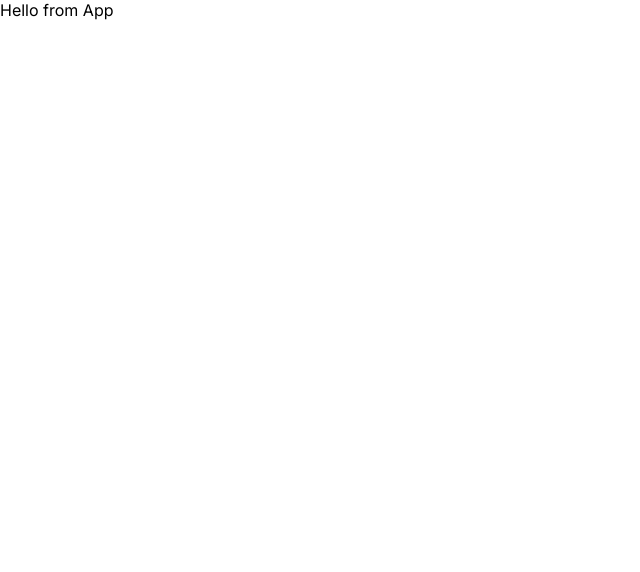
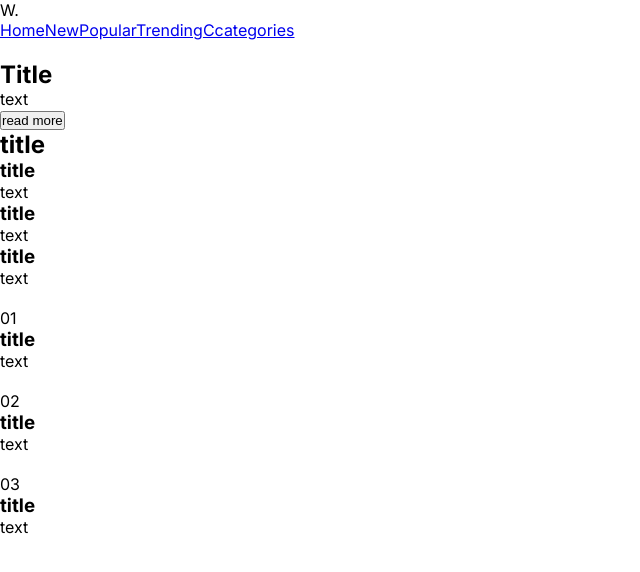
Before and after one commit to BnayaKahalani/news-homepage, a React (Vite) app: page / in a window 1280 px wide. Shown: the top 572 px of the page, without its empty margins (0-640 px from the left). Built offline with nearby package versions, Linux system fonts and the light colour scheme; the HTML template or start-up script is replaced by a standard one.

Commit message:
Components Structure - Done

```diff
--- a/src/App.jsx
+++ b/src/App.jsx
@@ -1,10 +1,17 @@
 import './assets/styles/index.scss'
+import Header from './components/Header'
+import Article from './components/Article'
+import New from './components/New'
+import Cards from './components/Cards'
 
 function App() {
 
   return (
     <div className="App">
-      <p>Hello from App</p>
+      <Header />
+      <Article />
+      <New />
+      <Cards />
     </div>
   )
 }
--- /dev/null
+++ b/src/components/Article.jsx
@@ -0,0 +1,21 @@
+
+export default function Article() {
+  return (
+    <article>
+      <div className="article__img-container">
+        <img src="" alt="" />
+      </div>
+      <div className="article__title">
+        <h2>Title</h2>
+      </div>
+      <div className="article__content">
+        <p className="article__paragraph">
+          text
+        </p>
+        <button className="article__btn">
+          read more
+        </button>
+      </div>
+    </article>
+  )
+}
--- /dev/null
+++ b/src/components/Cards.jsx
@@ -0,0 +1,37 @@
+
+export default function Cards() {
+  return (
+    <section className="cards">
+      <div className="cards__card-1">
+        <div className="cards_img-container">
+          <img src="" alt="" />
+        </div>
+        <div className="cards__content">
+          <span className="cards__number">01</span>
+          <h3 className="cards__title">title</h3>
+          <p className="cards__text">text</p>
+        </div>
+      </div>
+      <div className="cards__card-2">
+        <div className="cards_img-container">
+          <img src="" alt="" />
+        </div>
+        <div className="cards__content">
+          <span className="cards__number">02</span>
+          <h3 className="cards__title">title</h3>
+          <p className="cards__text">text</p>
+        </div>
+      </div>
+      <div className="cards__card-3">
+        <div className="cards_img-container">
+          <img src="" alt="" />
+        </div>
+        <div className="cards__content">
+          <span className="cards__number">03</span>
+          <h3 className="cards__title">title</h3>
+          <p className="cards__text">text</p>
+        </div>
+      </div>
+    </section>
+  )
+}
--- /dev/null
+++ b/src/components/Header.jsx
@@ -0,0 +1,19 @@
+
+export default function Header() {
+  return (
+    <header>
+      <div className="header-container">
+        <div className="header-container__logo-container">
+          <span>W.</span>
+        </div>
+        <nav>
+          <a href="#" className="header-container__home">Home</a>
+          <a href="#" className="header-container__new">New</a>
+          <a href="#" className="header-container__popular">Popular</a>
+          <a href="#" className="header-container__trending">Trending</a>
+          <a href="#" className="header-container__categories">Ccategories</a>
+        </nav>
+      </div>
+    </header>
+  )
+}
--- /dev/null
+++ b/src/components/New.jsx
@@ -0,0 +1,24 @@
+
+export default function New() {
+  return (
+    <aside>
+      <div className="aside__title-container">
+        <h2>title</h2>
+      </div>
+      <div className="aside__content-container"></div>
+      <div className="aside__content-1">
+        <h3>title</h3>
+        <p>text</p>
+      </div>
+      <div className="aside__content-2">
+        <h3>title</h3>
+        <p>text</p>
+      </div>
+      <div className="aside__content-3">
+        <h3>title</h3>
+        <p>text</p>
+      </div>
+
+    </aside>
+  )
+}
```
